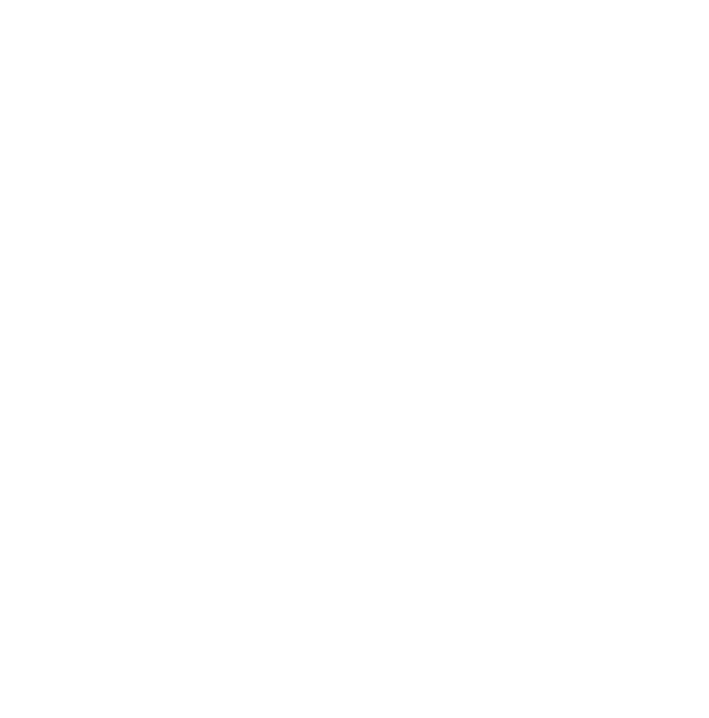
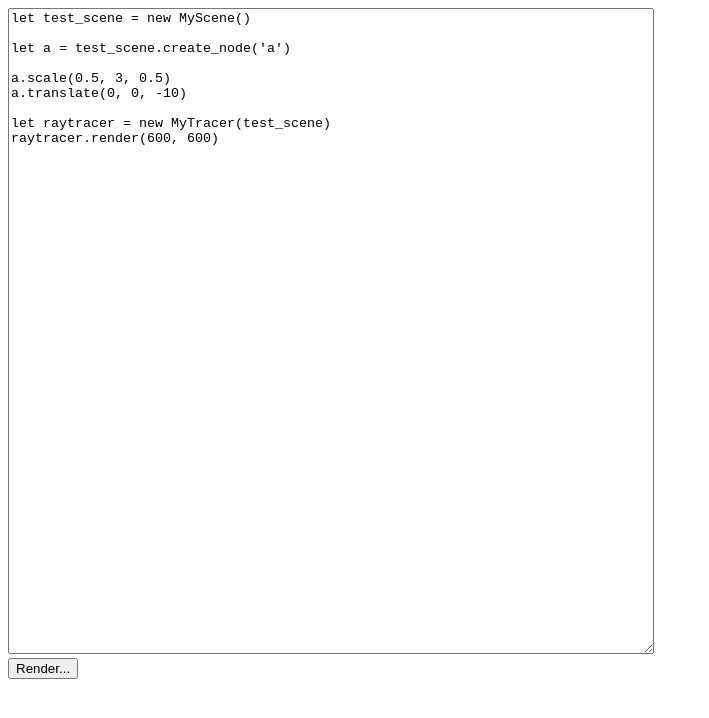
Before and after one commit to shaunbennett/lucis-web, a website: page index.html in a window 1280 px wide. Shown: the whole page, without its empty margins (0-709 px from the left). Drawn offline with Linux system fonts and the light colour scheme.

Commit message:
Support for running your own javascript code!

```diff
--- a/index.html
+++ b/index.html
@@ -4,7 +4,40 @@
     <meta http-equiv="Content-type" content="text/html; charset=utf-8"/>
     <title>Lucis Web</title>
   </head>
+  <style>
+    #raytracer {
+      display: flex;
+      height: 80vh;
+      width: 100vw;
+    }
+    #canvas {
+      padding-left: 20px;
+    }
+    .fill-outer {
+      height: 100%;
+      width: 100%;
+    }
+  </style>
   <body>
-      <canvas id="canvas" ></canvas>
+      <!-- <p id="progress">Loading...</p> -->
+      <div id="raytracer">
+        <div id="editor" class="fill-outer">
+          <textarea id="code-box" class="fill-outer">
+let test_scene = new MyScene()
+
+let a = test_scene.create_node('a')
+
+a.scale(0.5, 3, 0.5)
+a.translate(0, 0, -10)
+
+let raytracer = new MyTracer(test_scene)
+raytracer.render(600, 600)
+          </textarea>
+          <button id="btn-render">Render...</button>
+        </div>
+        <div id="renderer" class="fill-outer">
+          <canvas id="canvas" ></canvas>
+        </div>
+      </div>
   </body>
 </html>
--- a/webpack.config.js
+++ b/webpack.config.js
@@ -21,5 +21,8 @@ module.exports = {
     new WasmPackPlugin({
       crateDirectory: path.resolve(__dirname, "lucis")
     }),
-  ]
+  ],
+  optimization: {
+    minimize: false,
+  }
 };
```
Also changed, not shown: js/index.js (+22 -12 lines).
